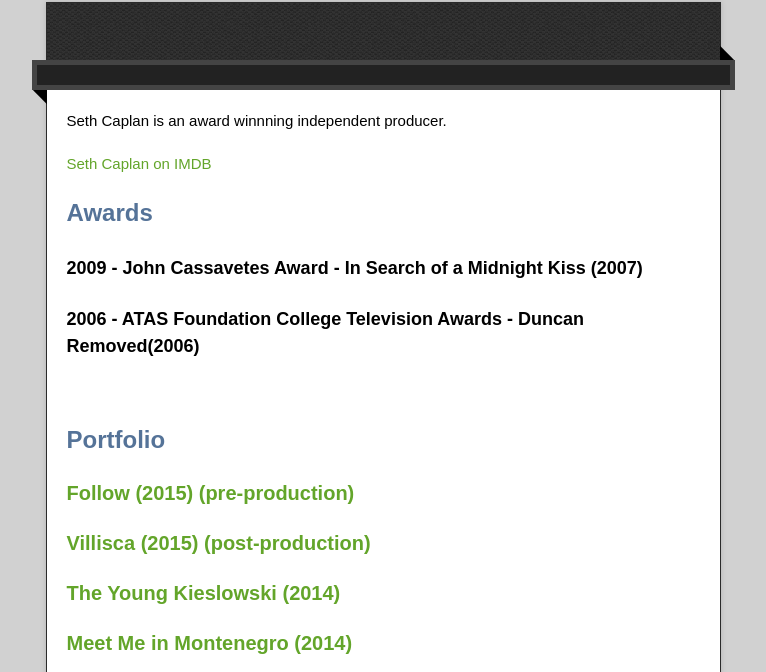
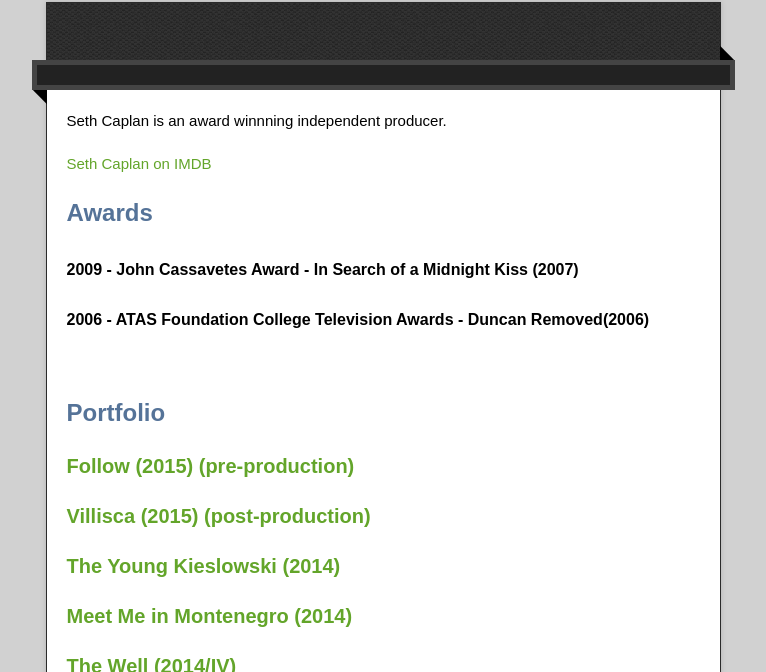
Before and after one commit to sethcaplan/sethcaplan.github.io, a plain HTML site: page index.html in a window 1280 px wide. Shown: the part 128-800 px from the top of the page, without its empty margins (257-1023 px from the left). Drawn offline with nearby package versions, Linux system fonts and the light colour scheme.

Commit message:
Update index.html

```diff
--- a/index.html
+++ b/index.html
@@ -36,8 +36,8 @@
           <a href="http://www.imdb.com/name/nm1093570/">Seth Caplan on IMDB</a>
           </br>
           <h2>Awards</h2>
-          <h4>2009 - John Cassavetes Award - In Search of a Midnight Kiss (2007)</h4>
-          <h4>2006 - ATAS Foundation College Television Awards - Duncan Removed(2006)</h4>
+          <h5>2009 - John Cassavetes Award - In Search of a Midnight Kiss (2007)</h5>
+          <h5>2006 - ATAS Foundation College Television Awards - Duncan Removed(2006)</h5>
           </br>
           <h2>Portfolio</h2>
           <a href="http://www.imdb.com/title/tt2697770/"><h3>Follow (2015) (pre-production)</h3></a>
```
